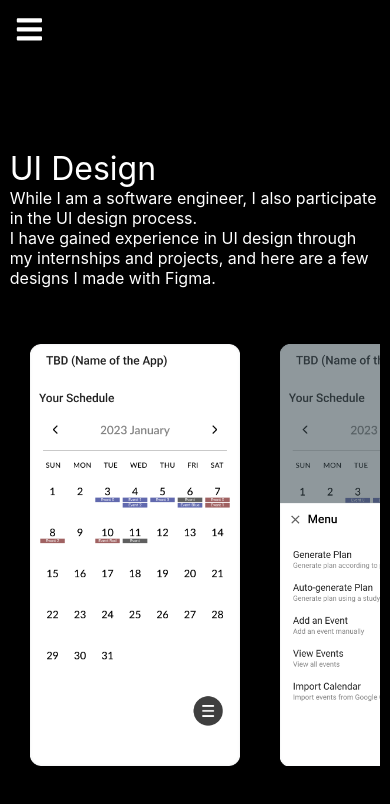
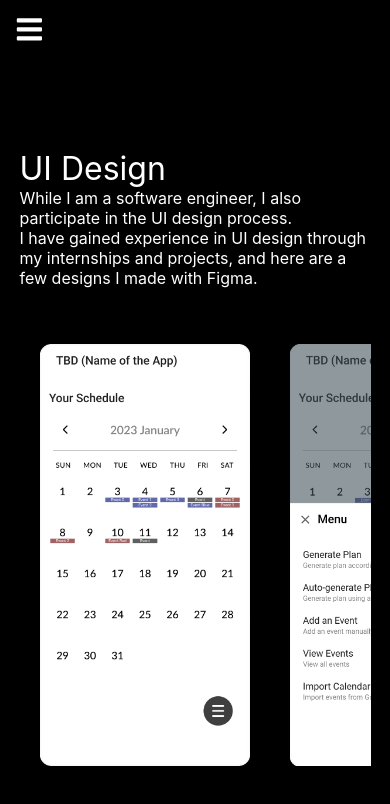
Before and after one commit to karenlinky/personal-website, a React (Create React App) app: page /ui_design in a window 390 px wide. Shown: the top 804 px of the page. Built offline with nearby package versions, Linux system fonts and the light colour scheme.

Commit message:
set up about me page

```diff
--- a/src/components/responsivePage/responsivePage.css
+++ b/src/components/responsivePage/responsivePage.css
@@ -9,6 +9,6 @@
 
 @media (max-width: 699px) {
     .responsivePage {
-        width: 95%;
+        width: 90%;
     }
 }
```
Also changed, not shown: src/components/aboutMe/AboutMe.js (added, +9 -0 lines).
